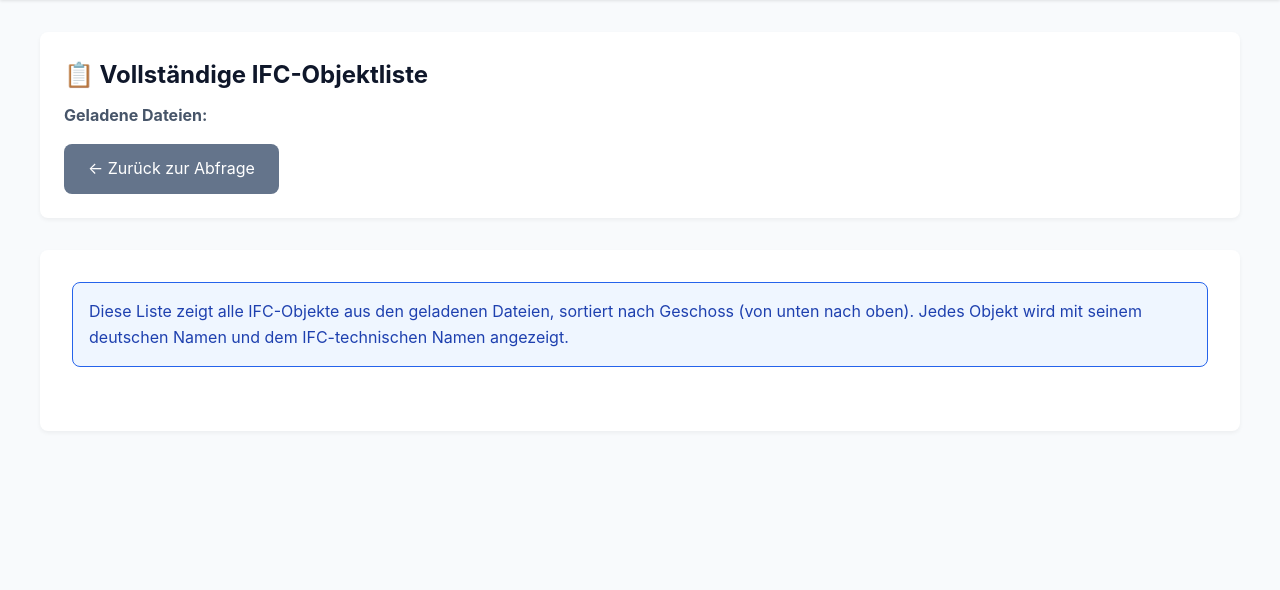
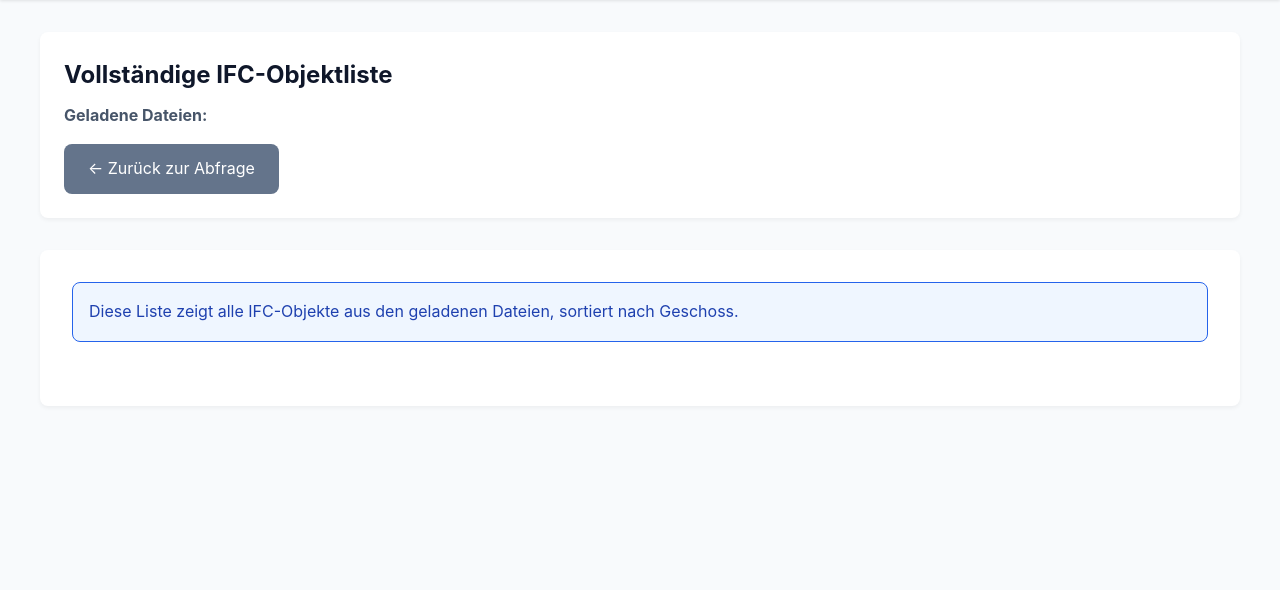
Before and after one commit to dennisjonca/open_bim, a Flask app: template templates/complete_object_list.html in a window 1280 px wide. Shown: the part 70-660 px from the top of the page. Run offline with Flask 3, Linux system fonts and the light colour scheme; the template is opened without the code that fills it, so the values that code supplies are empty.

Commit message:
Update header and description in complete_object_list.html
Removed the emoji from the header and simplified the description text.

```diff
--- a/templates/complete_object_list.html
+++ b/templates/complete_object_list.html
@@ -5,7 +5,7 @@
 {% block content %}
 <div class="complete-list-page">
     <div class="page-header">
-        <h2>📋 Vollständige IFC-Objektliste</h2>
+        <h2>Vollständige IFC-Objektliste</h2>
         <div class="filename-list">
             <p><strong>Geladene Dateien:</strong></p>
             <ul>
@@ -21,7 +21,7 @@
 
     <div class="complete-list-content">
         <div class="list-description">
-            <p>Diese Liste zeigt alle IFC-Objekte aus den geladenen Dateien, sortiert nach Geschoss (von unten nach oben). Jedes Objekt wird mit seinem deutschen Namen und dem IFC-technischen Namen angezeigt.</p>
+            <p>Diese Liste zeigt alle IFC-Objekte aus den geladenen Dateien, sortiert nach Geschoss.</p>
         </div>
 
         {% for storey_name in sorted_storeys %}
```
